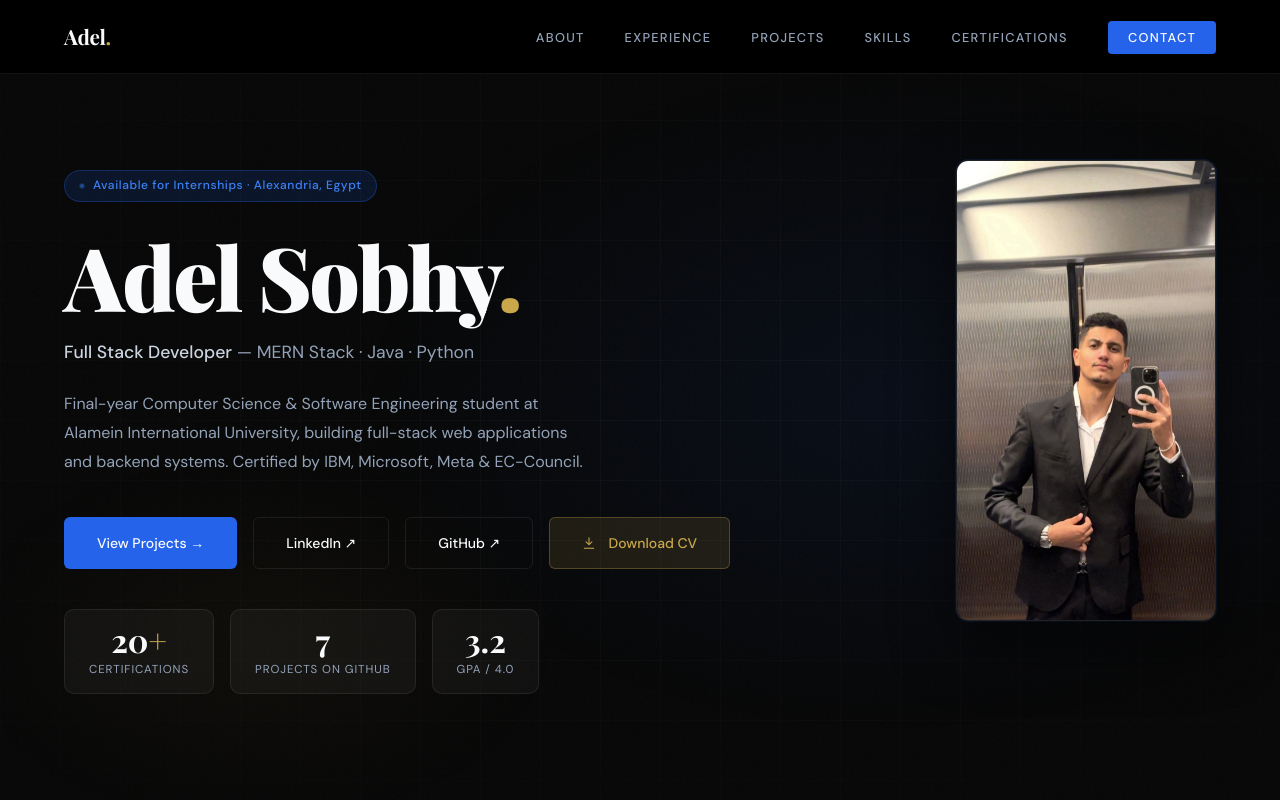
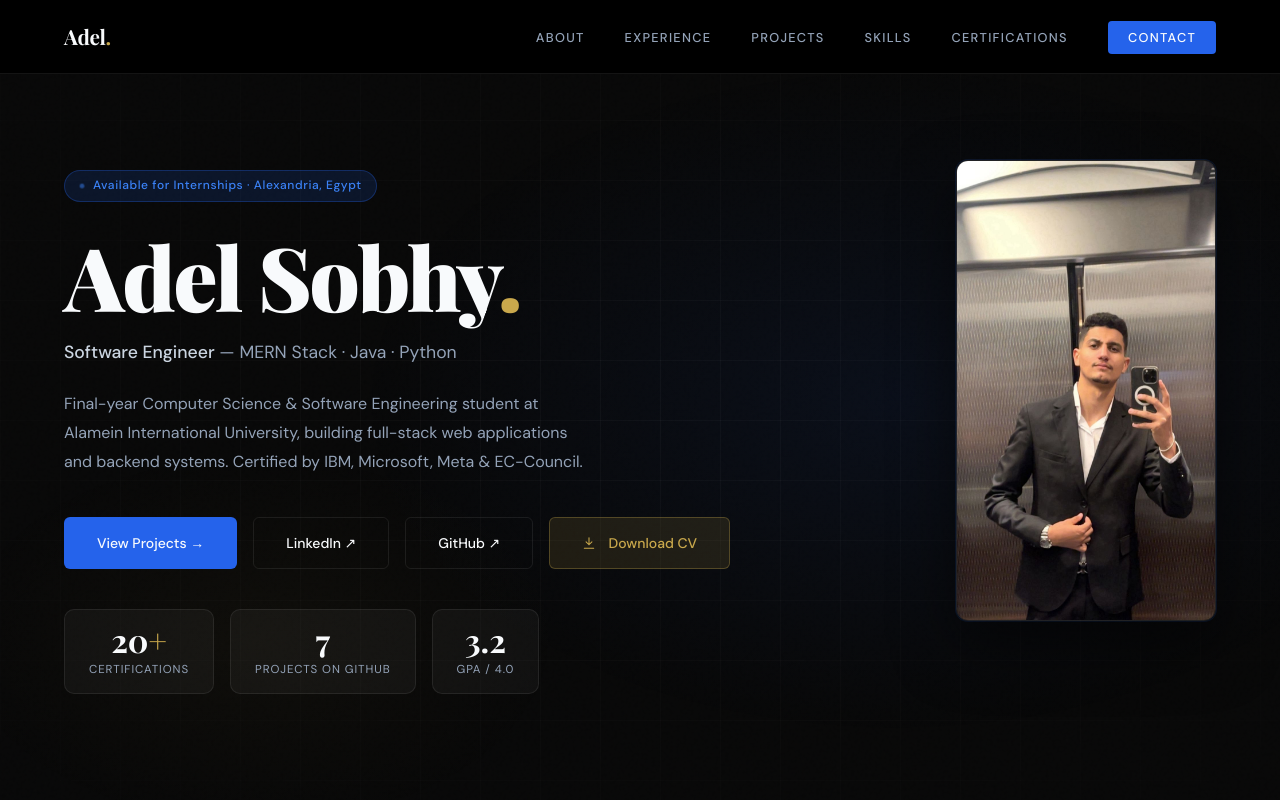
Before and after one commit to AdelSobhyy/adelsobhyy.github.io, a plain HTML site: page index.html in a window 1280 px wide. Shown: the top 800 px of the page. Drawn offline with nearby package versions, Linux system fonts and the light colour scheme.

Commit message:
Update title and role from 'Full Stack Developer' to 'Software Engineer'

```diff
--- a/index.html
+++ b/index.html
@@ -11,10 +11,10 @@
      Netlify hosting facts for this site: static/SSR served via Netlify Edge. -->
   <meta name="viewport" content="width=device-width, initial-scale=1.0">
   <meta name="description" content="Adel Sobhy, final-year Software Engineering student at Alamein International University. Full-stack projects, internships and CV.">
-  <meta property="og:title" content="Adel Sobhy | Full Stack Developer">
+  <meta property="og:title" content="Adel Sobhy | Software Engineer">
   <meta property="og:description" content="Final-year Software Engineering student. Projects: Student Services Platform, Library Management System, Smart City Transportation Optimization.">
   <meta property="og:type" content="website">
-  <title>Adel Sobhy &mdash; Full Stack Developer</title>
+  <title>Adel Sobhy &mdash; Software Engineer</title>
   <link rel="preconnect" href="https://fonts.googleapis.com">
   <link rel="preconnect" href="https://fonts.gstatic.com" crossorigin>
   <link href="https://fonts.googleapis.com/css2?family=Playfair+Display:wght@400;700;900&family=DM+Sans:wght@300;400;500;600&family=DM+Mono:wght@400;500&display=swap" rel="stylesheet" media="print" onload="this.media='all'">
@@ -1228,7 +1228,7 @@
     <div class="hero-content">
       <div class="hero-badge">Available for Internships &middot; Alexandria, Egypt</div>
       <h1 class="hero-name">Adel Sobhy<span class="accent">.</span></h1>
-      <p class="hero-role"><strong>Full Stack Developer</strong> &mdash; MERN Stack &middot; Java &middot; Python</p>
+      <p class="hero-role"><strong>Software Engineer</strong> &mdash; MERN Stack &middot; Java &middot; Python</p>
       <p class="hero-desc">
         Final-year Computer Science &amp; Software Engineering student at Alamein International University,
         building full-stack web applications and backend systems. Certified by IBM, Microsoft, Meta &amp; EC-Council.
```
